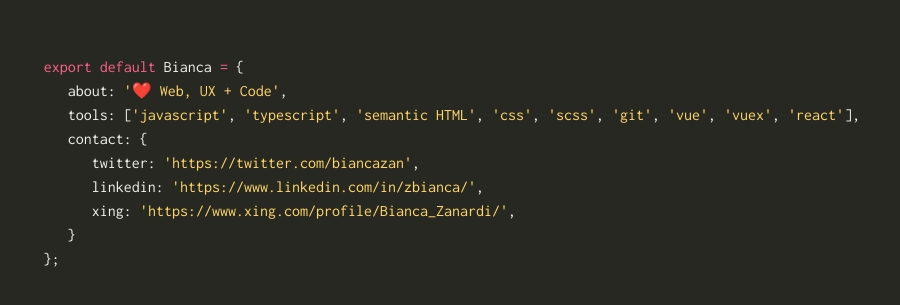
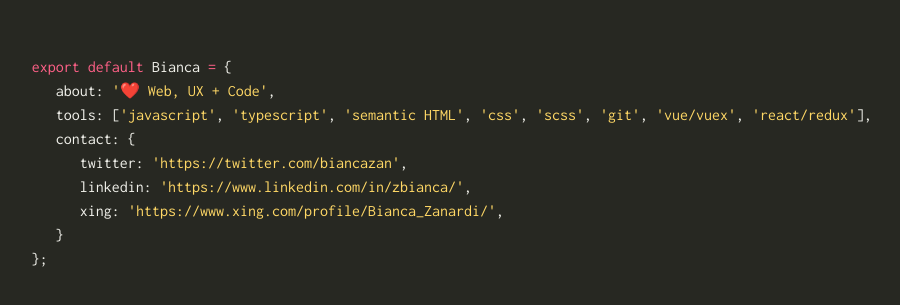
Before and after one commit to zbianca/zbianca.github.io, a plain HTML site: page index.html in a window 1280 px wide. Shown: the part 237-542 px from the top of the page, without its empty margins (188-1088 px from the left). Drawn offline with Linux system fonts and the light colour scheme.

Commit message:
update tools

```diff
--- a/index.html
+++ b/index.html
@@ -49,7 +49,7 @@
 <div>
   <p class="i0"><span class="magenta">export default</span> Bianca <span class='magenta'>=</span> {</p>
   <p class="i1">about: <span class="string">'❤️ Web, UX + Code'</span>,</p>
-  <p class="i1">tools: [<span class="string">'javascript'</span>, <span class="string">'typescript'</span>, <span class="string">'semantic HTML'</span>, <span class="string">'css'</span>, <span class="string">'scss'</span>, <span class="string">'git'</span>, <span class="string">'vue'</span>, <span class="string">'vuex'</span>, <span class="string">'react'</span>],</p>
+  <p class="i1">tools: [<span class="string">'javascript'</span>, <span class="string">'typescript'</span>, <span class="string">'semantic HTML'</span>, <span class="string">'css'</span>, <span class="string">'scss'</span>, <span class="string">'git'</span>, <span class="string">'vue/vuex'</span>, <span class="string">'react/redux'</span>],</p>
   <p class="i1">contact: {</p>
   <p class="i2">twitter: <span class="string">'<a href="https://twitter.com/biancazan">https://twitter.com/biancazan'</a></span>,</p>
   <p class="i2">linkedin: <span class="string">'<a href="https://www.linkedin.com/in/zbianca/">https://www.linkedin.com/in/zbianca/</a>'</span>,</p>
```
